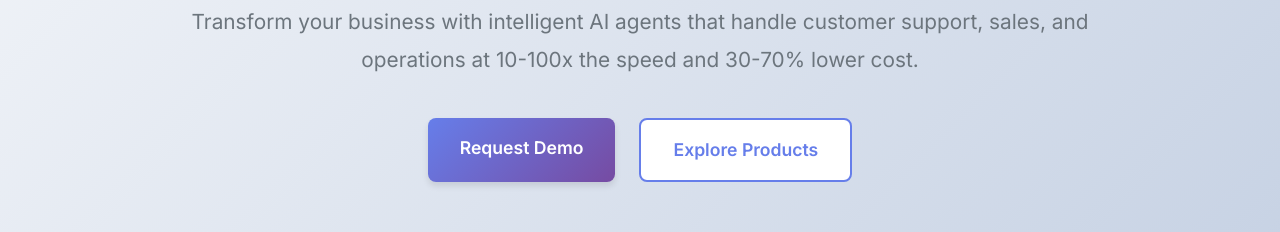
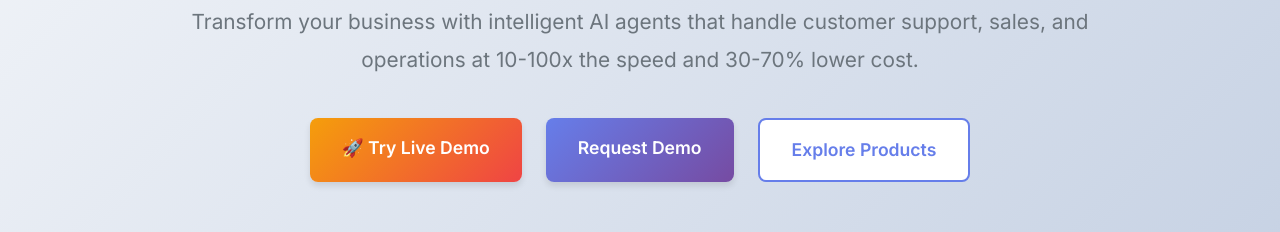
Before and after one commit to abelcuskelly/AI-Agency, a plain HTML site: page index.html in a window 1280 px wide. Shown: the part 357-589 px from the top of the page. Drawn offline with Linux system fonts and the light colour scheme.

Commit message:
Add 'Try Live Demo' button to homepage hero section

```diff
--- a/index.html
+++ b/index.html
@@ -173,6 +173,7 @@
                     sales, and operations at 10-100x the speed and 30-70% lower cost.
                 </p>
                 <div class="hero-cta">
+                    <a href="demo.html" class="btn-primary btn-large" style="background: linear-gradient(135deg, #f59e0b 0%, #ef4444 100%);">🚀 Try Live Demo</a>
                     <a href="#demo" class="btn-primary btn-large">Request Demo</a>
                     <a href="#products" class="btn-secondary btn-large">Explore Products</a>
                 </div>
```
